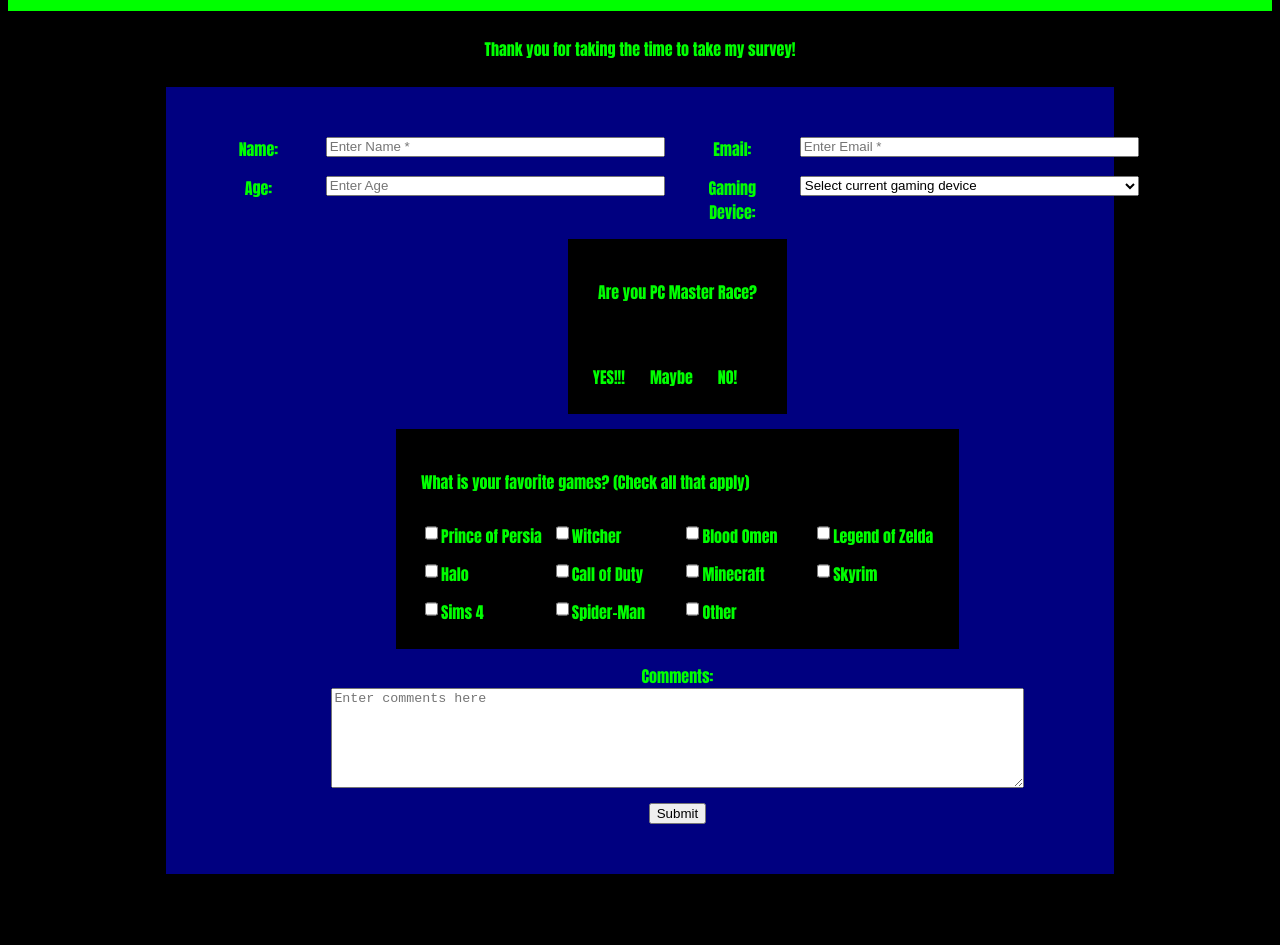
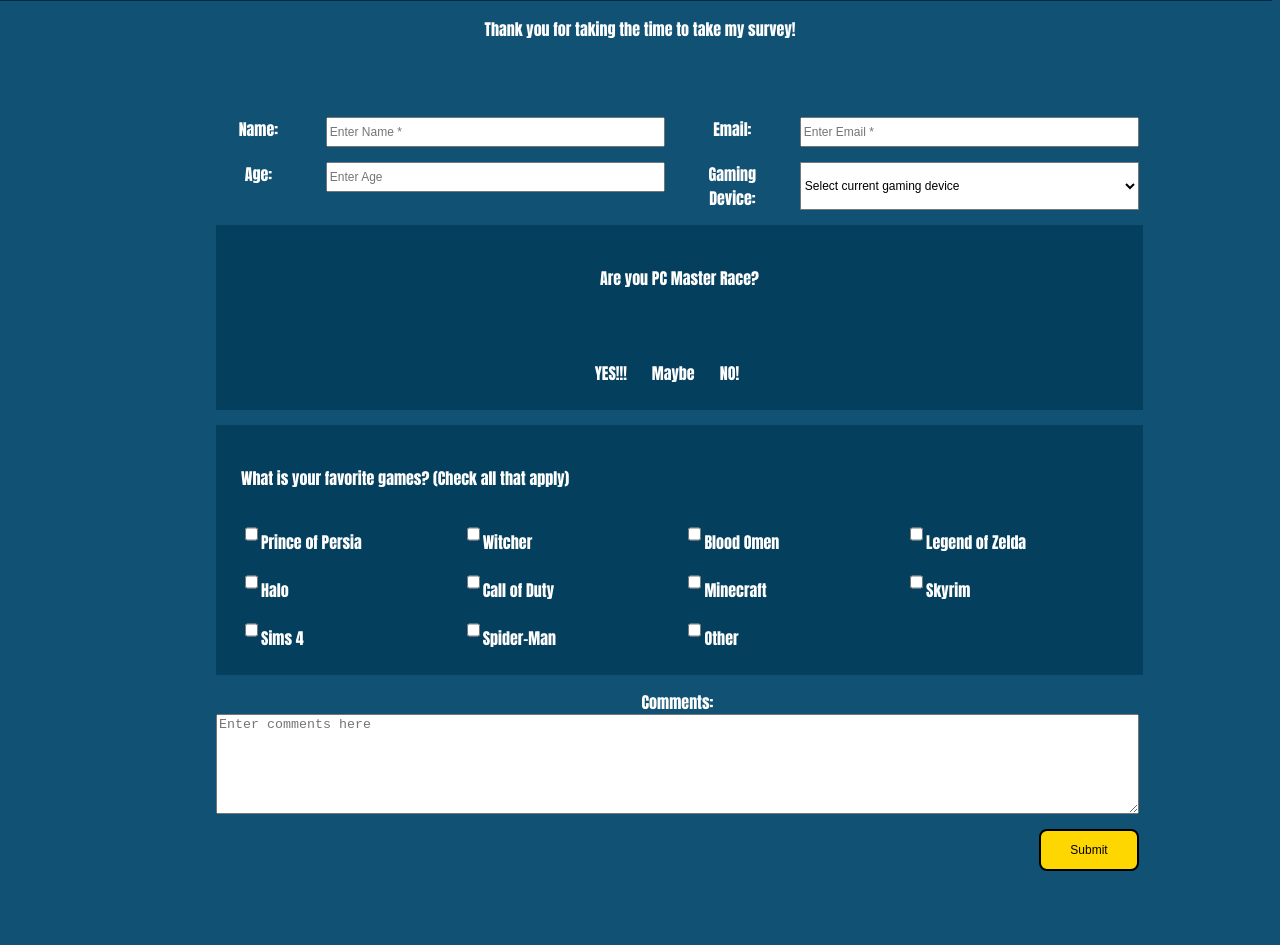
Before and after one commit to benweese/FCC-computer-survey, a plain HTML site: page index.html in a window 1280 px wide. Shown: the part 99-1044 px from the top of the page. Before the commit the page ends 997 px from the top, so only its background shows below. Drawn offline with Linux system fonts and the light colour scheme.

Commit message:
updated styling

```diff
--- a/index.html
+++ b/index.html
@@ -1,4 +1,3 @@
-<script src="https://cdn.freecodecamp.org/testable-projects-fcc/v1/bundle.js"></script>
 <link href="style.css" rel="stylesheet" type="text/css">
 
 <!DOCTYPE html>
@@ -54,14 +53,12 @@
             <label><input name="prefer" value="spiderman" type="checkbox" class="input-checkbox">Spider-Man</label>
             <label><input name="prefer" value="other" type="checkbox" class="input-checkbox">Other</label>
           </div>
-            </select>
       <div class="group comment">
          <label id="comment-label" for="comments">Comments:</label>
         <textarea id="comments" name="comments" placeholder="Enter comments here"></textarea>
       </div>
-      <div class=group>
-        <button type="submit" id="submit" class="submit-button">
-  Submit
+      <div class="submit-b">
+        <button type="submit" id="submit" class="button"><span>Submit</span>
   </button>
       </div>
         </form>
--- a/style.css
+++ b/style.css
@@ -1,13 +1,15 @@
 body {
   text-align: center;
   font-family: Impact, Charcoal, sans-serif;
-  background-color: black;
-  color: lime;
+  background-color: #115173;
+  color: white;
 }
 header {
-  background-color: lime;
-  color: black;
+  background-color: #022c43;
+  color: white;
   padding: 5px;
+  margin: -10px;
+  width: 100%;
 }
 
 #description {
@@ -16,7 +18,7 @@ header {
 .middle {
   display: grid;
   margin: auto;
-  width:75%;
+  width: 75%;
 }
 
 #survey-form {
@@ -25,21 +27,20 @@ header {
   grid-gap: 15px 25px;
   justify-content: space-evenly;
   padding: 50px;
-  background-color: navy;
 }
 .group {
   grid-column: 1/5;
   text-align: center;
 }
-input, select {
-  height: 20px;
+input {
+  height: 30px;
+  font-size: 12px;
 }
 .input-radio {
   display: grid;
   grid-template-columns: auto;
   grid-gap: 10px;
   margin: auto;
-
 }
 
 .boxes {
@@ -47,9 +48,10 @@ input, select {
   grid-template-columns: 1fr 1fr 1fr 1fr;
   grid-gap: 10px;
   margin: auto;
-  background-color: black;
+  background-color: #053f5e;
   padding: 25px;
   justify-items: start;
+  width: 95%;
 }
 
 .boxes p {
@@ -60,9 +62,11 @@ input, select {
   display: grid;
   grid-template-columns: auto auto auto;
   grid-gap: 25px;
+  justify-content: center;
   margin: auto;
-  background-color: black;
+  background-color: #053f5e;
   padding: 25px;
+  width: 95%;
 }
 .radio p {
   grid-column: 1/5;
@@ -71,9 +75,60 @@ input, select {
   display: grid;
   grid-template-columns: auto;
 }
+
 textarea {
-  width: 75%;
+  width: 100%;
   margin: auto;
   height: 100px;
   resize: vertical;
 }
+
+#dropdown{
+  font-size: 12px;
+  background-color: white;
+}
+
+.submit-b{
+  grid-column: 4;
+  text-align: right;
+}
+
+.button {
+  background-color: #ffd700;
+  border: 2px solid black;
+  border-radius: 8px;
+  color: black;
+  width: 100px;
+  padding: 12px;
+  text-align: center;
+  text-decoration: none;
+  display: inline-block;
+  font-size: 12px;
+  -webkit-transition-duration: 0.5s; /* Safari */
+  transition: all 0.5s;
+  cursor: pointer;
+}
+.button span {
+  cursor: pointer;
+  display: inline-block;
+  position: relative;
+  transition: 0.5s;
+}
+
+.button span:after {
+  content: '\00bb';
+  position: absolute;
+  opacity: 0;
+  top: 0;
+  right: -20px;
+  transition: 0.5s;
+}
+
+.button:hover span {
+  padding-right: 25px;
+}
+
+.button:hover span:after {
+  opacity: 1;
+  right: 0;
+}
```
